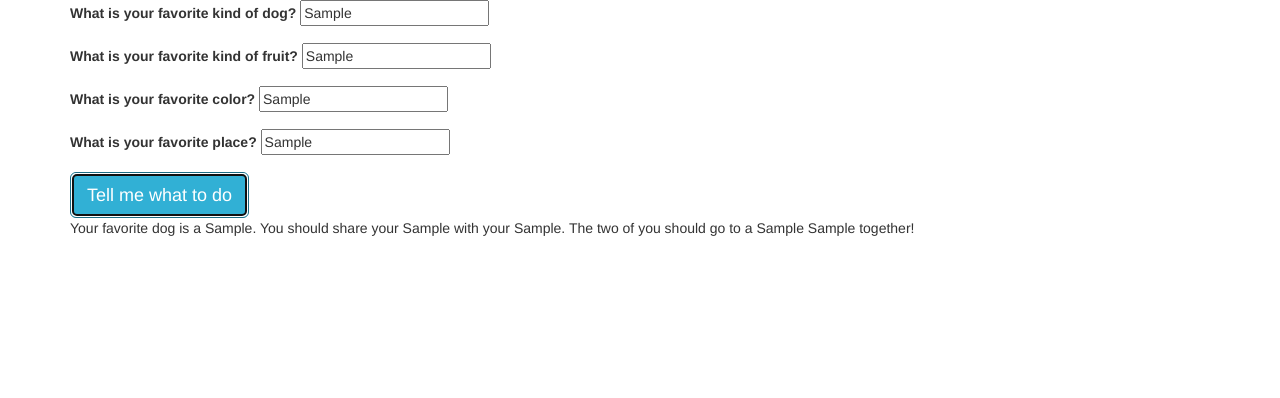
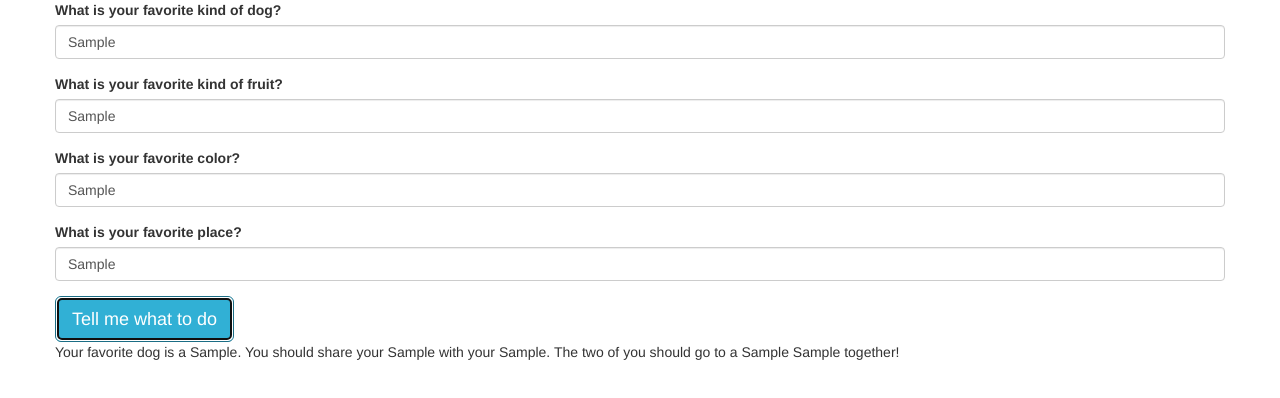
Before and after one commit to waterstroke/wk9-favorite-form, a plain HTML site: page index.html in a window 1280 px wide. Both pictures are taken after typing "Sample", "Sample", "Sample", "Sample" into the empty fields and a click on the button "Tell me what to do". Drawn offline with Linux system fonts and the light colour scheme.

Commit message:
it will work

```diff
--- a/index.html
+++ b/index.html
@@ -11,35 +11,38 @@
 
 <body>
   <div class= "container">
-    <form id="user-faves">
+  <div class="row">
+    <div id="blanks">
+      <form>
 
       <div class="form-group">
         <label for="favDog">What is your favorite kind of dog?</label>
-      <input id="favDog" type="text">
+        <input id="favDog" class="form-control" type="text">
       </div>
 
       <div class="form-group">
         <label for="favFruit">What is your favorite kind of fruit?</label>
-      <input id="favFruit" type="text">
+        <input id="favFruit" class="form-control" type="text">
       </div>
 
       <div class="form-group">
         <label for="favColor">What is your favorite color?</label>
-      <input id="favColor" type="text">
+        <input id="favColor" class="form-control" type="text">
       </div>
 
       <div class="form-group">
         <label for="favPlace">What is your favorite place?</label>
-      <input id="favPlace" type="text">
+        <input id="favPlace" class="form-control" type="text">
       </div>
 
-
       <button type="submit" class="btn btn-info btn-lg">Tell me what to do</button>
-
-
+    </form>
+  </div>
   <div id="story">
-      <p>Your favorite dog is a <span class="fillInDog"></span>. You should share your <span class="fillInFruit"></span> with your <span class="fillInDog"></span>. The two of you should go to a <span class="fillInColor"></span> <span class="fillInPlace"></span> together!
+    <p>Your favorite dog is a <span class="favDog"></span>. You should share your <span class="favFruit"></span> with your <span class="favDog"></span>. The two of you should go to a <span class="favColor"></span> <span class="favPlace"></span> together!
     </p>
   </div>
 </div>
+</div>
 </body>
+</html>
--- a/js/scripts.js
+++ b/js/scripts.js
@@ -1,17 +1,26 @@
 $(document).ready(function() {
 
-  $("form#user-faves").submit(function(event) {
-    var favDog = $("input#favDog").val();
-    var favFruit = $("input#favFruit").val();
-    var favColor = $("input#favColor").val();
-    var favPlace = $("input#favPlace").val();
+  $("#blanks form").submit(function(event) {
+    // var favDog = $("input#favDog").val();
+    // var favFruit = $("input#favFruit").val();
+    // var favColor = $("input#favColor").val();
+    // var favPlace = $("input#favPlace").val();
+    var blanks = ["favDog","favFruit","favColor","favPlace"];
 
-    $(".fillInDog").text(favDog);
-    $(".fillInFruit").text(favFruit);
-    $(".fillInColor").text(favColor);
-    $(".fillInPlace").text(favPlace);
+    blanks.forEach(function(blank) {
+      var userInput = $("input#" + blank).val();
+      console.log(blank);
+      $("." + blank).text(userInput)
+     });
+    //
+
+    // $(".fillInDog").text(favDog);
+    // $(".fillInFruit").text(favFruit);
+    // $(".fillInColor").text(favColor);
+    // $(".fillInPlace").text(favPlace);
 
     $("#story").show();
+
     event.preventDefault();
   });
 });
```
Lines whose indentation alone changed are shown as unchanged.
